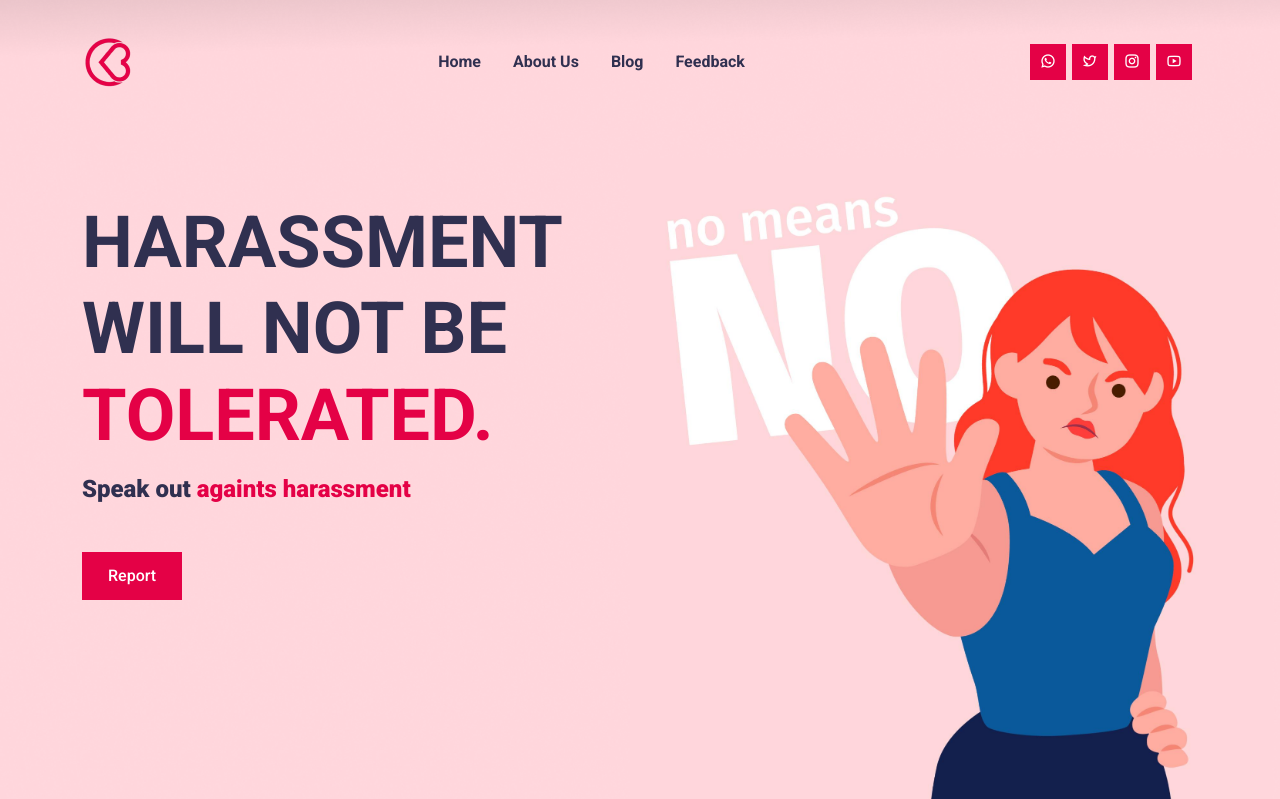
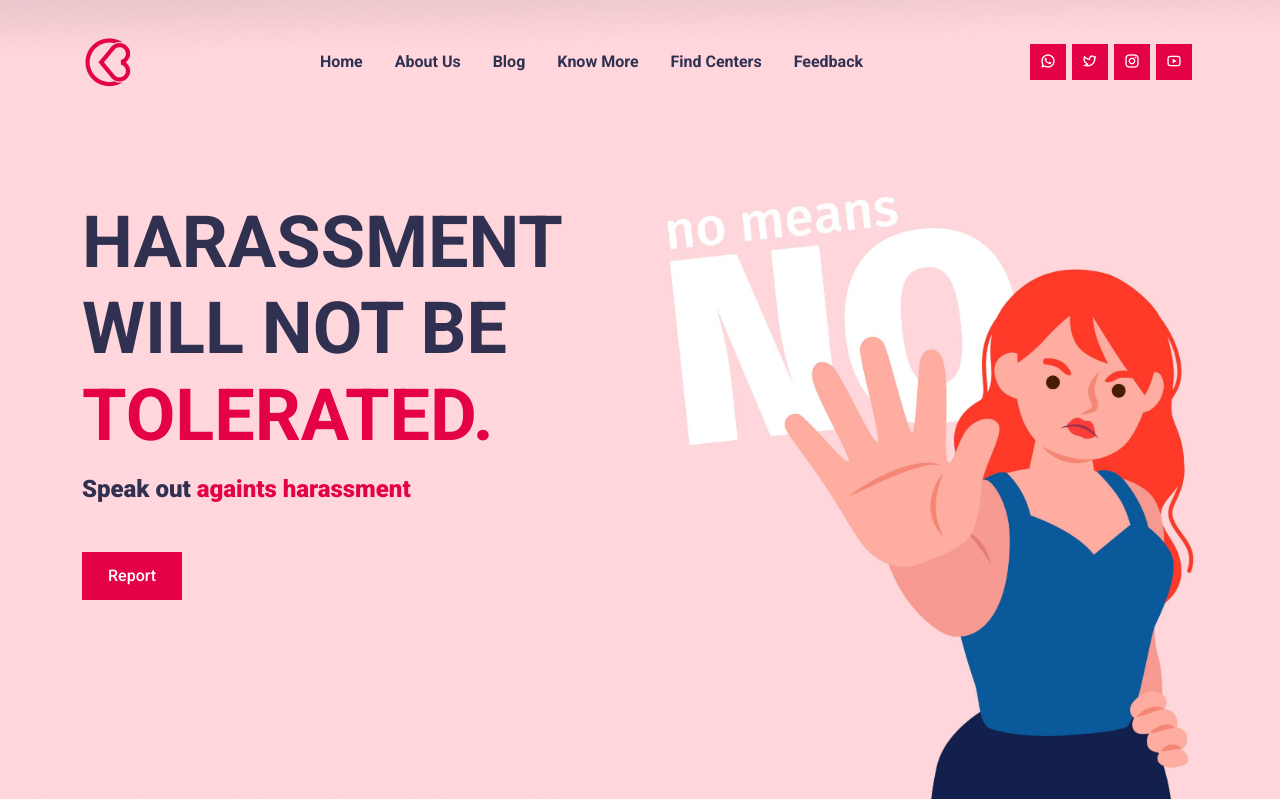
Before and after one commit to azzuhripasaribu/midterm-project, a Django app: page / in a window 1280 px wide. Shown: the top 799 px of the page. Run offline with Django 4.2, Linux system fonts and the light colour scheme; some libraries are stand-ins or nearby versions.

Commit message:
modified html

```diff
--- a/landing_page/templates/landing_page.html
+++ b/landing_page/templates/landing_page.html
@@ -33,8 +33,14 @@
                       <a class="nav-link" href="#work">About Us</a>
                   </li>
                   <li class="nav-item">
-                      <a class="nav-link" href="#blog">Blog</a>
+                      <a class="nav-link" href="/article">Blog</a>
                   </li>
+                  <li class="nav-item">
+                    <a class="nav-link" href="/know">Know More</a>
+                </li>
+                <li class="nav-item">
+                    <a class="nav-link" href="/centers">Find Centers</a>
+                </li>
                   <li class="nav-item">
                       <a class="nav-link" href="#feedback section">Feedback</a>
                   </li>
```
